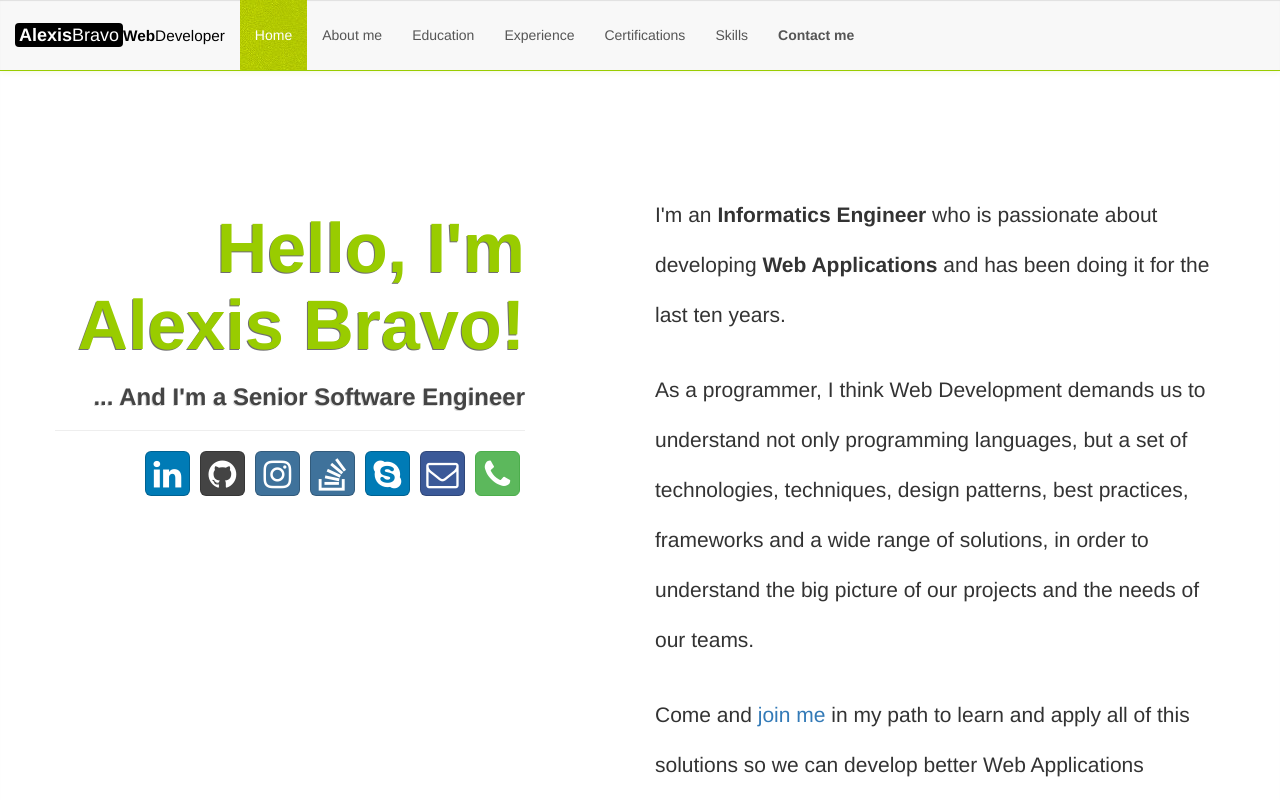
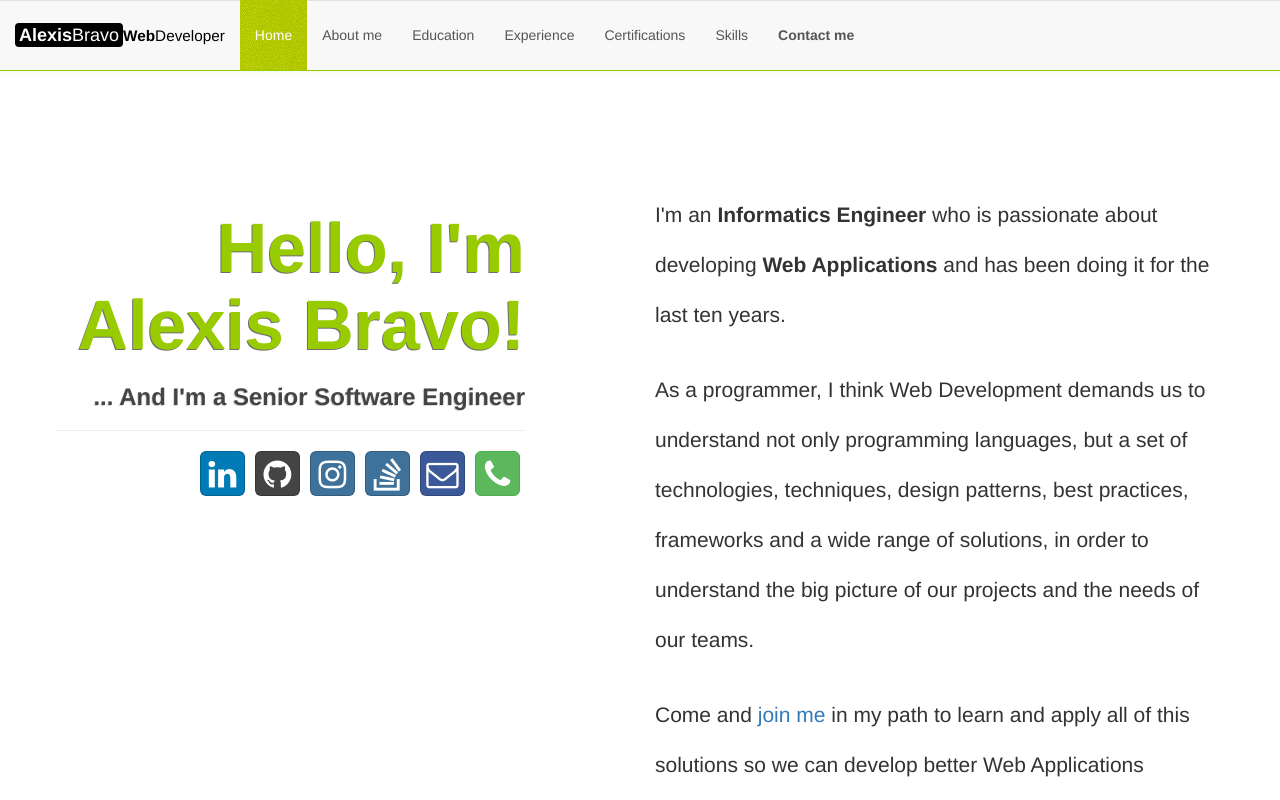
Before and after one commit to thisisalexis/thisisalexis.github.io, an Angular app: page /home in a window 1280 px wide. Shown: the top 800 px of the page. Built offline with nearby package versions, Linux system fonts and the light colour scheme.

Commit message:
skype link deleted from home content component

```diff
--- a/src/app/modules/content/components/home/home.component.html
+++ b/src/app/modules/content/components/home/home.component.html
@@ -49,7 +49,7 @@
           <li><a class="btn btn-lg btn-social-icon btn-github" href="{{githubProfile}}" data-toggle="tooltip" data-placement="bottom" title="ThisIsAlexis" target="_blank"><i class="fa fa-github"></i></a></li>
           <li><a class="btn btn-lg btn-social-icon btn-instagram" href="{{instagram}}" data-toggle="tooltip" data-placement="bottom" title="ThisIsAlexis1" target="_blank"><i class="fa fa-instagram"></i></a></li>
           <li><a class="btn btn-lg btn-social-icon btn-instagram" href="{{stackOverFlowProfile}}" data-toggle="tooltip" data-placement="bottom" title="ThisIsAlexis" target="_blank"><i class="fa fa-stack-overflow"></i></a></li>
-          <li><button type="button" class="btn btn-lg btn-social-icon btn-linkedin" target="_top" data-toggle="popover" data-placement="bottom" data-trigger="focus" [attr.data-content]="skype" title="Call me on Skype"><i class="fa fa-skype"></i></button></li>
+          <!--<li><button type="button" class="btn btn-lg btn-social-icon btn-linkedin" target="_top" data-toggle="popover" data-placement="bottom" data-trigger="focus" [attr.data-content]="skype" title="Call me on Skype"><i class="fa fa-skype"></i></button></li>-->
           <li><button type="button" class="btn btn-lg btn-social-icon btn-facebook" target="_top" data-toggle="popover" data-placement="bottom" data-trigger="focus" [attr.data-content]="email" title="Write me an E-mail"><i class="fa fa-envelope-o"></i></button></li>
           <li><button type="button" class="btn btn-lg btn-social-icon btn-success" target="_top" data-toggle="popover" data-placement="bottom" data-trigger="focus" [attr.data-content]="phone" title="Call me on phone"><i class="fa fa-phone"></i></button></li>
         </ul>
--- a/src/environments/environment.ts
+++ b/src/environments/environment.ts
@@ -18,7 +18,7 @@ export const environment = {
   skype: "thisisalexis",
   stackOverFlowProfile: "https://stackoverflow.com/users/6035392/thisisalexis",
   githubProfile: "https://github.com/thisisalexis",
-  linkedInProfile: "https://www.linkedin.com/in/alexis-jose-bravo-llovera/"
+  linkedInProfile: "https://www.linkedin.com/in/alexis-jose-bravo-llovera/?locale=en_US"
 };
 
 /*
```
